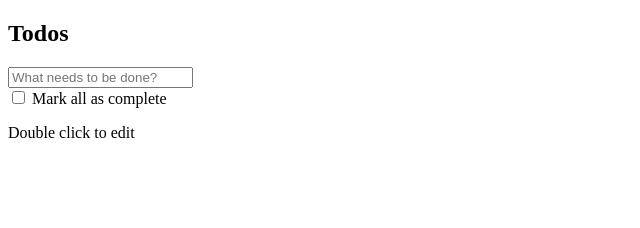
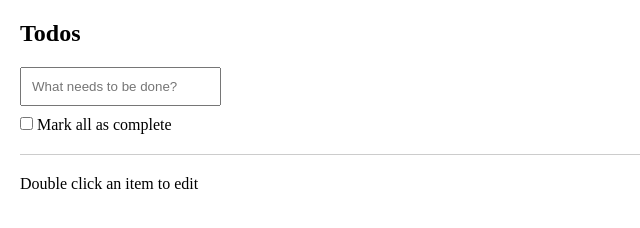
Before and after one commit to bwownbwead/backbone-play, a plain HTML site: page index.html in a window 1280 px wide. Shown: the whole page, without its empty margins (0-640 px from the left). Drawn offline with nearby package versions, Linux system fonts and the light colour scheme.

Commit message:
added rudimentary styling

```diff
--- /dev/null
+++ b/css/base.css
@@ -0,0 +1,24 @@
+
+* {
+	margin: 0;
+	padding: 0;
+}
+
+body {
+	padding: 20px;
+}
+
+h1 {
+	padding-bottom: 20px;
+}
+
+footer {
+	border-top: 1px solid #ccc;
+	margin-top: 20px;
+	padding-top: 20px;
+}
+
+#new-todo {
+	margin-bottom: 10px;
+	padding: 10px;
+}
--- a/index.html
+++ b/index.html
@@ -4,6 +4,7 @@
     <meta charset="utf-8">
     <meta http-equiv="X-UA-Compatible" content="IE=edge,chrome=1">
     <title>Backbone.js • TodoMVC</title>
+    <link rel="stylesheet" href="css/base.css">
 </head>
 <body>
 
@@ -25,7 +26,7 @@
     </section>
 
     <div id="info">
-        <p>Double click to edit</p>
+        <p>Double click an item to edit</p>
     </div>
 
     <!-- TEMPLATE: ITEM -->
```
